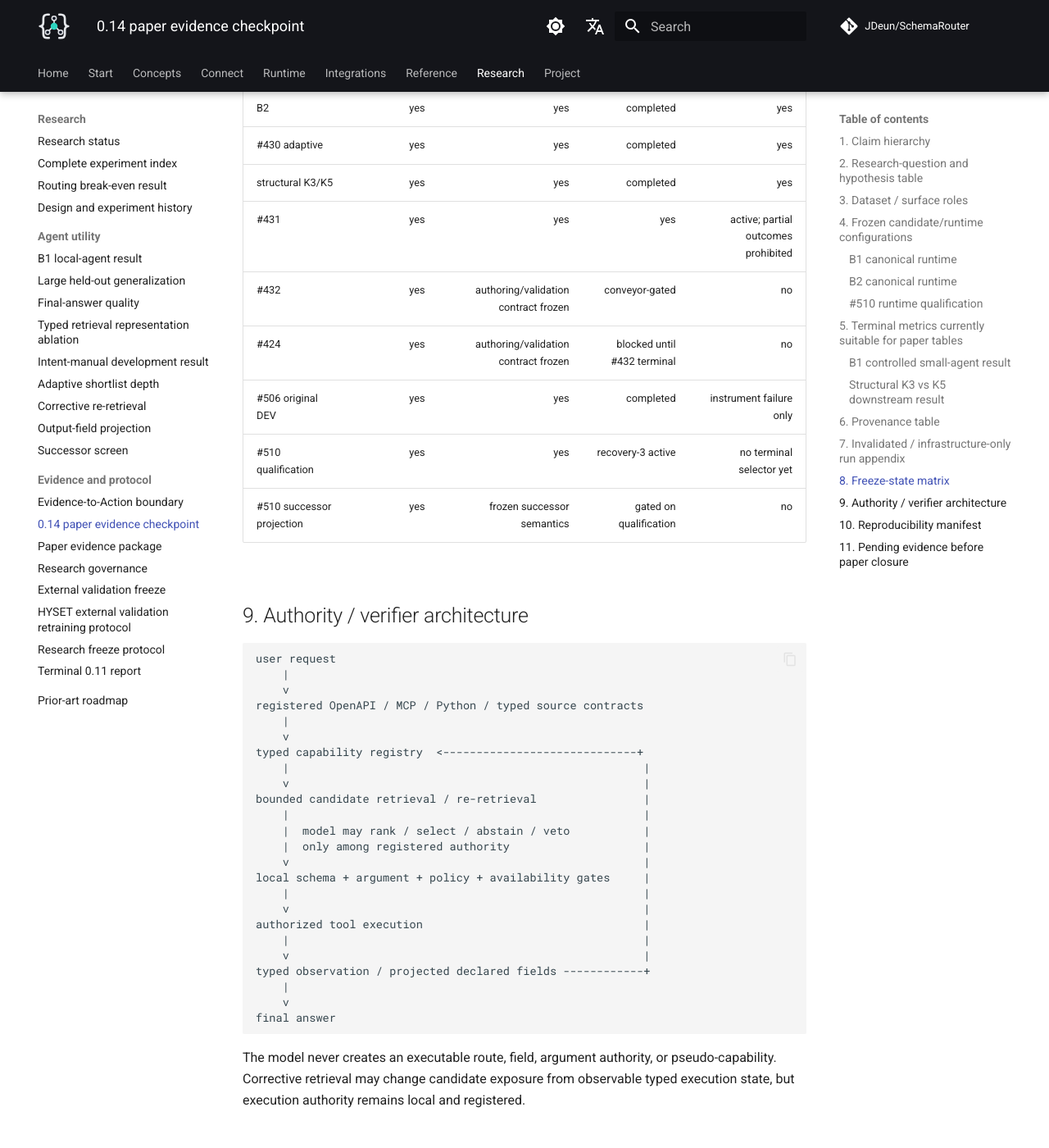
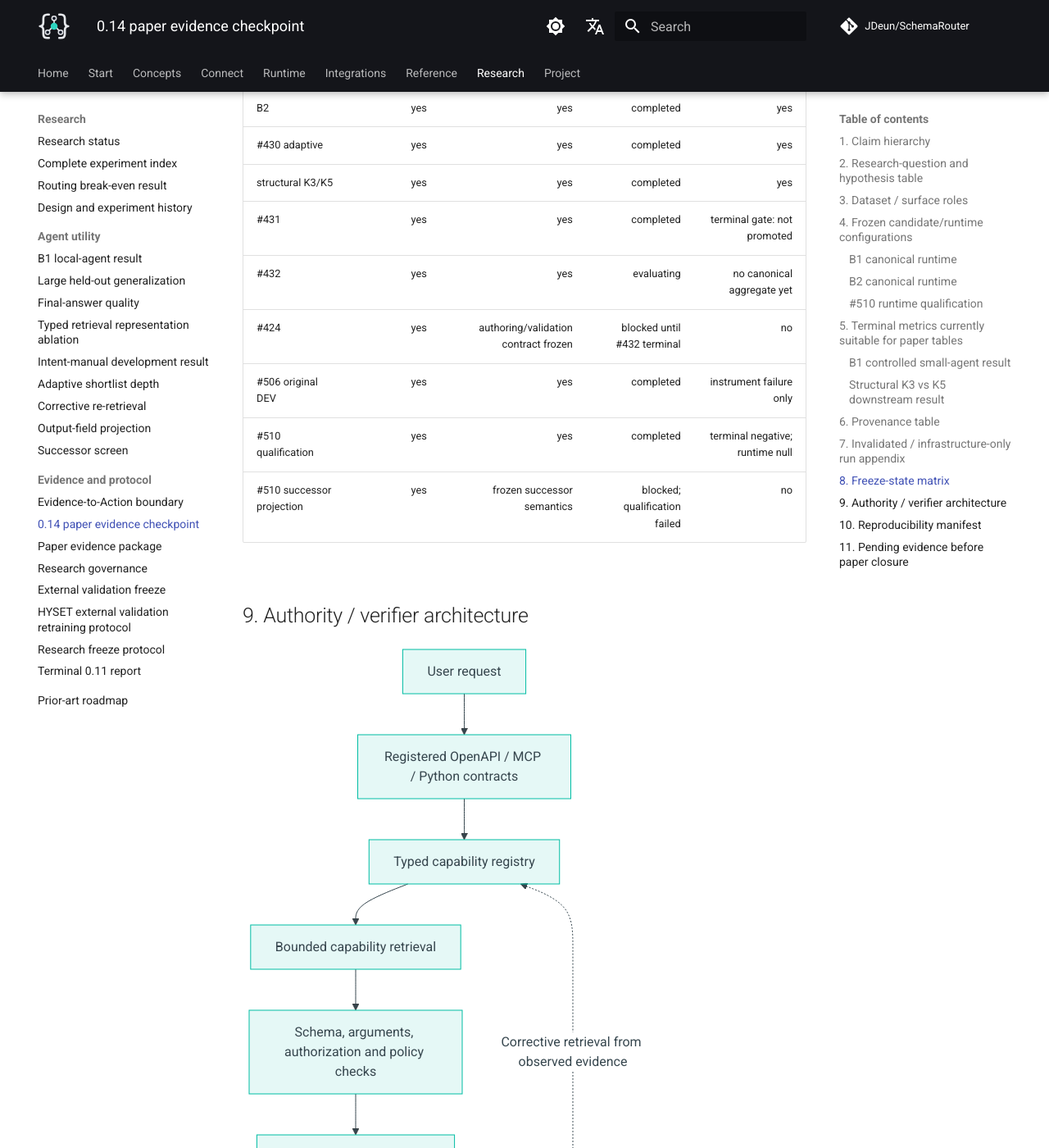
Before and after one commit to JDeun/SchemaRouter, an MkDocs documentation site: the page built from docs/research/0.14-paper-evidence-checkpoint.md, in a window 1280 px wide and 1400 px high, scrolled down 8671 px. Shown: the whole window at 82% size. Built offline with MkDocs 1.6.1 and Material for MkDocs 9.7.7, drawn with Linux system fonts in a browser that asks for light colours; comment, search, counter and statistics services are not loaded; some of the changed text lies outside the part shown.

Commit message:
docs(research): reconcile current B2/corrective/held-out and qualification provenance

````diff
--- a/docs/research/0.14-paper-evidence-checkpoint.md
+++ b/docs/research/0.14-paper-evidence-checkpoint.md
@@ -18,7 +18,7 @@ The 0.14 cycle separates several evidence levels that must not be collapsed.
 | Small-agent mechanism | #420 B1 | Controlled sanity/reproducibility evidence for Qwen3-0.6B |
 | Strong-agent replication | #423 B2 | Evidence that the mechanism is not specific to the small Qwen3 runtime |
 | Optimization ablations | #430 and structural K3/K5 | Candidate-depth / representation optimization only; failed candidates are not repaired post hoc |
-| Corrective retrieval | #431 | Whether typed observable execution state improves bounded re-retrieval; currently active |
+| Corrective retrieval | #431 | Whether typed observable execution state improves bounded re-retrieval; preregistered gate resolved, condition not promoted |
 | Large held-out generalization | #432 | Required before a broad heterogeneous-task/language/catalog generalization claim |
 | Final-answer factual quality | #424 | Required before claiming preserved/improved factual answer quality, units, or provenance |
 | Output-field projection | #506 / #510 | Separate field-level question; current successor runtime qualification is instrument evidence, not projection evidence |
@@ -35,11 +35,11 @@ an infrastructure failure is not a scientific negative result.
 | #434 | Can typed multi-field / intent-aware representations improve retrieval without unacceptable latency? | development ablation | terminal, no promotion |
 | #430 adaptive depth | Can adaptive shortlist depth beat fixed K while preserving required-tool coverage? | development optimization | terminal negative |
 | structural fixed K3 | Can structural Top-3 preserve downstream task success while reducing schema context relative to structural Top-5? | strong-agent optimization | terminal negative for promotion |
-| #431 | Can re-retrieval from typed observable execution state improve multi-step capability recovery without changing execution authority? | successor experiment | active; no partial outcome interpretation |
-| #432 | Does the promoted fixed protocol generalize on 780 independently authored held-out tasks? | held-out confirmation | frozen, blocked on conveyor gate |
+| #431 | Can re-retrieval from typed observable execution state improve multi-step capability recovery without changing execution authority? | successor experiment | terminal gate resolved; no post-result retuning |
+| #432 | Does the promoted fixed protocol generalize on 780 independently authored held-out tasks? | held-out confirmation | frozen; 38012340016 evaluating, aggregate pending |
 | #424 | Does capability-context reduction preserve final-answer facts, values, units and provenance? | final-answer confirmation | frozen, blocked on #432 |
 | #506 | Does output-field projection preserve answer factual quality while reducing observation context? | field-level experiment | original DEV screen consumed as instrument failure |
-| #510 | Can a preregistered stronger runtime qualify to measure the #506 successor screen without outcome-based model shopping? | instrument qualification | recovery-3 running; earlier infrastructure-invalid attempts are excluded |
+| #510 | Can a preregistered stronger runtime qualify to measure the #506 successor screen without outcome-based model shopping? | instrument qualification | terminal negative; selected runtime null, invalid attempts excluded |
 
 ## 3. Dataset / surface roles
 
@@ -51,12 +51,12 @@ an infrastructure failure is not a scientific negative result.
 | #434 confirmation | confirmation | no | sealed / unconsumed because DEV did not promote |
 | #430 adaptive DEV | development optimization | only by preregistered family/rule | consumed; terminal negative |
 | structural K3/K5 downstream surface | promotion gate | no | consumed; K3 not promoted |
-| #431 180-task surface | successor experiment | no row-level post-hoc retuning | active |
-| #432 780-task surface | large held-out confirmation | no | content/protocol frozen, pending conveyor |
+| #431 180-task surface | successor experiment | no row-level post-hoc retuning | canonical gate terminal; not promoted |
+| #432 780-task surface | large held-out confirmation | no | content and protocol frozen; evaluation running |
 | #424 144-task surface | final-answer confirmation | no | frozen, pending #432 |
 | #506 projection DEV | development screen | no repair from outcome | consumed; instrument too weak |
-| #510 36-episode qualification | instrument qualification only | no experiment tuning | recovery-3 active; invalid cache/artifact attempts are not qualification evidence |
-| #510 successor projection surface | successor DEV evidence | no post-hoc condition/scorer changes | pending qualified runtime |
+| #510 36-episode qualification | instrument qualification only | no experiment tuning | terminal negative; invalid cache/artifact attempts excluded |
+| #510 successor projection surface | successor DEV evidence | no post-hoc condition/scorer changes | no qualified runtime; successor unstarted |
 
 ## 4. Frozen candidate/runtime configurations
 
@@ -166,10 +166,10 @@ the #432 held-out condition manifest.
 | B1 canonical | source `b9eadefd3cd076f026a54bbc55a949f0424f5dab`, run `36529108855` | artifact `11021506964`; digest `sha256:2e101d62dbe7f3202a24f0f40c49000064991b1521c4154c8feeb587de510271`; aggregate SHA `33678700298a47b451ea1f03377cd874a1a1e373597cf961d207e07ae39f568d` | terminal |
 | B2 canonical | source `01edb00fe7e8bff803988ce6bce5e05f79801e43`, run `36642658406` | canonical digest `sha256:edbccbbfb44d58ba936af7af82efe844177edc24dd587e3c52cff1505c37c256` | terminal success |
 | structural K3/K5 | run `36670280971` | artifact `11081310428`; digest `sha256:ae7fb24ac365d307a52b07e416dff6308581ccca96a4831d8c41f44f5170b613` | terminal negative for K3 promotion |
-| #431 corrective | scientific source `30663de8f618bc88a893d9bf6214035a70e8e894`; recovery run `36897645512` | do not summarize until terminal aggregate | active; earlier cache/wrapper failures are infrastructure-only |
+| #431 corrective | frozen source `30663de8f618bc88a893d9bf6214035a70e8e894`; parent `36931249518` + recovery `37793749175` | canonical artifact checked by #500 conveyor; optional condition false | terminal gate; not promoted |
 | #510 qualification attempt 1 | merge/source `5c0b827a6ca699bb2d6de8982820829ff67cacd4`; run `36710813766` | no candidate evidence produced | infrastructure-invalid: artifact restore path failed before inference |
 | #510 cache recovery attempts | runs `36808991480` and `36897572955` | incomplete Qwen3-8B evidence only; do not consume | infrastructure-invalid: evaluator cache availability terminated shards before inference |
-| #510 recovery-3 | merge `290f02355570a7db637413d7421fb648f26497b8`; run `36922946442` | pending terminal selector | active; exact frozen roster/revisions and scoring semantics unchanged |
+| #510 recovery-3 | merge `290f02355570a7db637413d7421fb648f26497b8`; run `36922946442` | selection artifact `11206309688`; SHA-256 `55ed4c42b459c1807ab7005a930c08b608aab1fc43eae1a76662b86e4f85d32c` | terminal negative; no qualified runtime |
 
 ## 7. Invalidated / infrastructure-only run appendix
 
@@ -200,40 +200,25 @@ evidence about instrument suitability, not evidence for or against projection qu
 | B2 | yes | yes | completed | yes |
 | #430 adaptive | yes | yes | completed | yes |
 | structural K3/K5 | yes | yes | completed | yes |
-| #431 | yes | yes | yes | active; partial outcomes prohibited |
-| #432 | yes | authoring/validation contract frozen | conveyor-gated | no |
+| #431 | yes | yes | completed | terminal gate: not promoted |
+| #432 | yes | yes | evaluating | no canonical aggregate yet |
 | #424 | yes | authoring/validation contract frozen | blocked until #432 terminal | no |
 | #506 original DEV | yes | yes | completed | instrument failure only |
-| #510 qualification | yes | yes | recovery-3 active | no terminal selector yet |
-| #510 successor projection | yes | frozen successor semantics | gated on qualification | no |
+| #510 qualification | yes | yes | completed | terminal negative; runtime null |
+| #510 successor projection | yes | frozen successor semantics | blocked; qualification failed | no |
 
 ## 9. Authority / verifier architecture
 
-```text
-user request
-    |
-    v
-registered OpenAPI / MCP / Python / typed source contracts
-    |
-    v
-typed capability registry  <-----------------------------+
-    |                                                     |
-    v                                                     |
-bounded candidate retrieval / re-retrieval                |
-    |                                                     |
-    |  model may rank / select / abstain / veto           |
-    |  only among registered authority                    |
-    v                                                     |
-local schema + argument + policy + availability gates     |
-    |                                                     |
-    v                                                     |
-authorized tool execution                                 |
-    |                                                     |
-    v                                                     |
-typed observation / projected declared fields ------------+
-    |
-    v
-final answer
+```mermaid
+flowchart TD
+    A["User request"] --> B["Registered OpenAPI / MCP / Python contracts"]
+    B --> C["Typed capability registry"]
+    C --> D["Bounded capability retrieval"]
+    D --> E["Schema, arguments, authorization and policy checks"]
+    E --> F["Authorized tool execution"]
+    F --> G["Typed observations / field projection"]
+    G --> H["Final answer"]
+    G -. "Corrective retrieval from observed evidence" .-> C
 ```
 
 The model never creates an executable route, field, argument authority, or
````
Also changed, not shown: other parts of docs/research/0.14-paper-evidence-checkpoint.md (+1 -1 lines).
